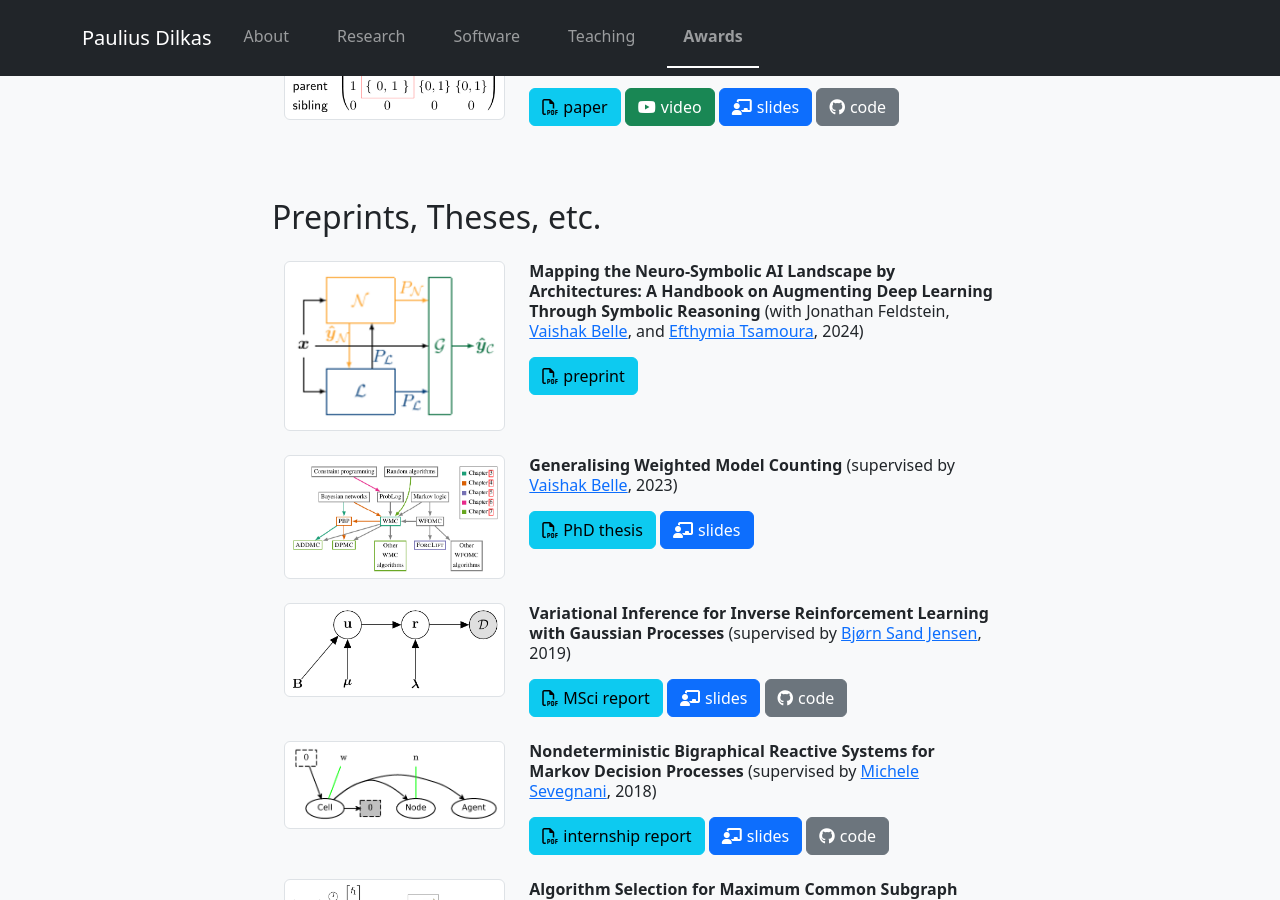
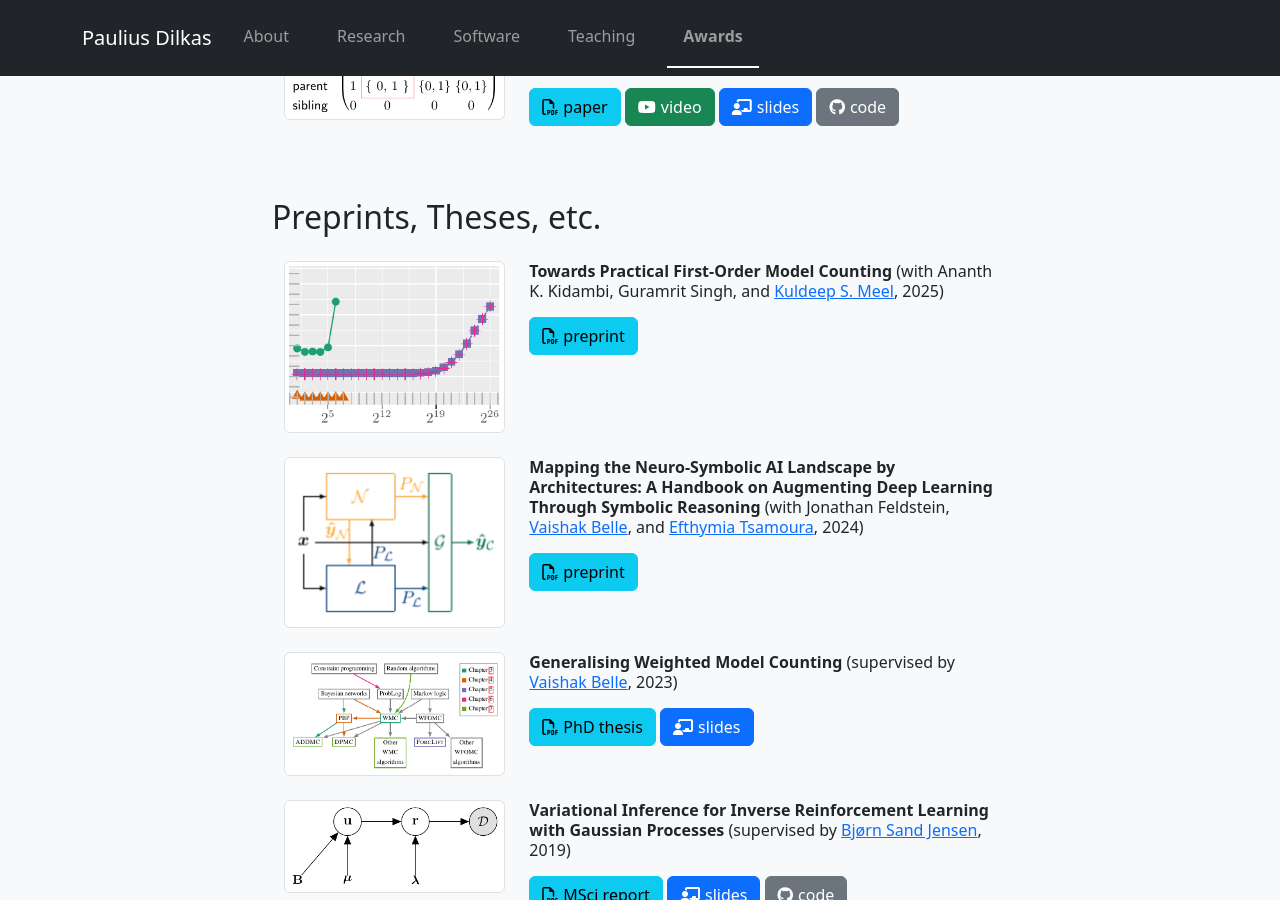
Before and after one commit to dilkas/dilkas.github.io, a Jekyll site: the page built from index.html, in a window 1280 px wide and 900 px high, scrolled down 1890 px. Built offline with Jekyll 4.4.1, drawn with Linux system fonts in a browser that asks for light colours; nearby versions of some CDN libraries.

Commit message:
A new preprint

```diff
--- a/index.html
+++ b/index.html
@@ -104,6 +104,17 @@ layout: default
             <div class="col-lg-8 mx-auto">
                 <h2>Preprints, Theses, etc.</h2>
                 <div class="container">
+
+                    <div class="row my-4">
+                        <div class="col-4">
+                            <img src="images/practical.png" alt="practical" class="img-thumbnail">
+                        </div>
+                        <div class="col">
+                            <p class="lh-sm"><strong>Towards Practical First-Order Model Counting</strong> (with Ananth K. Kidambi, Guramrit Singh, and <a href="https://www.cs.toronto.edu/~meel/">Kuldeep S. Meel</a>, 2025)</p>
+                            <a href="https://arxiv.org/abs/2502.12278" class="btn btn-info"><i class="far fa-file-pdf"></i>preprint</a>
+                        </div>
+                    </div>
+
                     <div class="row my-4">
                         <div class="col-4">
                             <img src="images/handbook.png" alt="handbook" class="img-thumbnail">
```
Also changed, not shown: images/practical.png (added), 1 other file.
